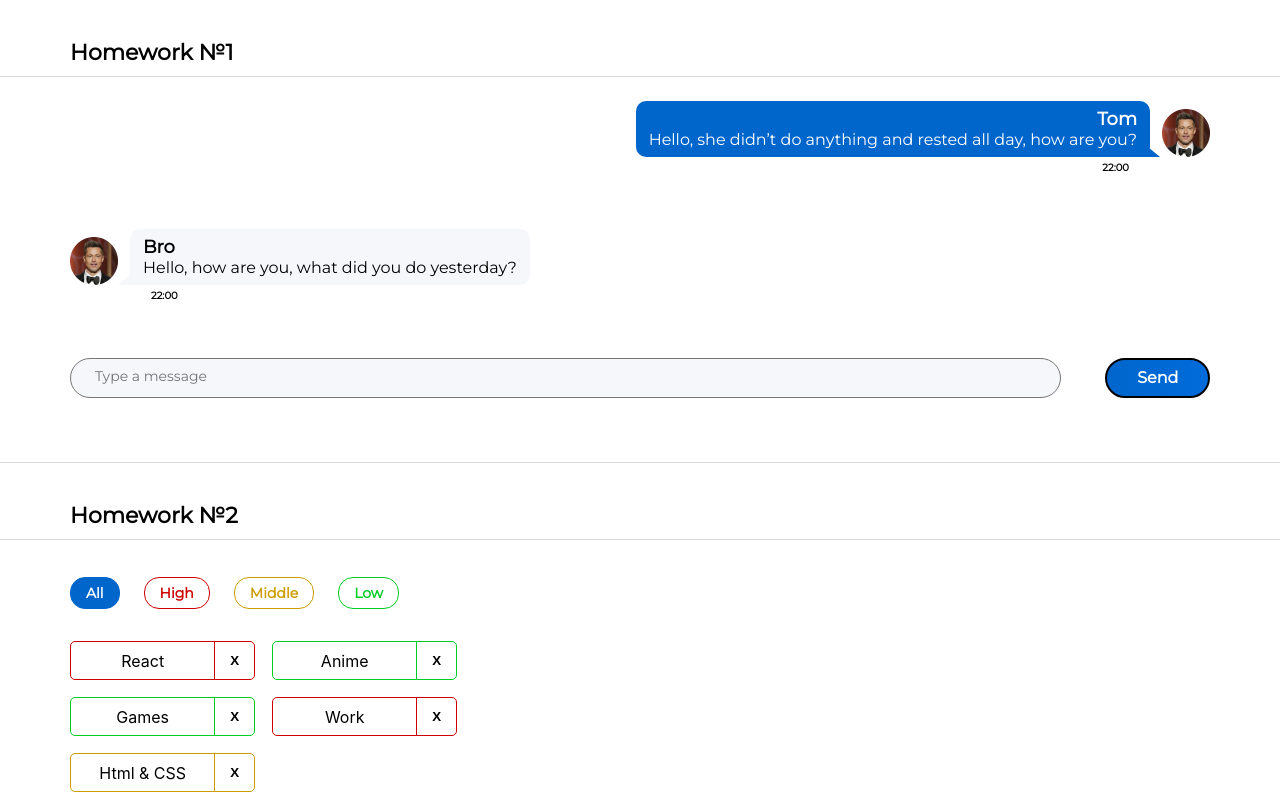
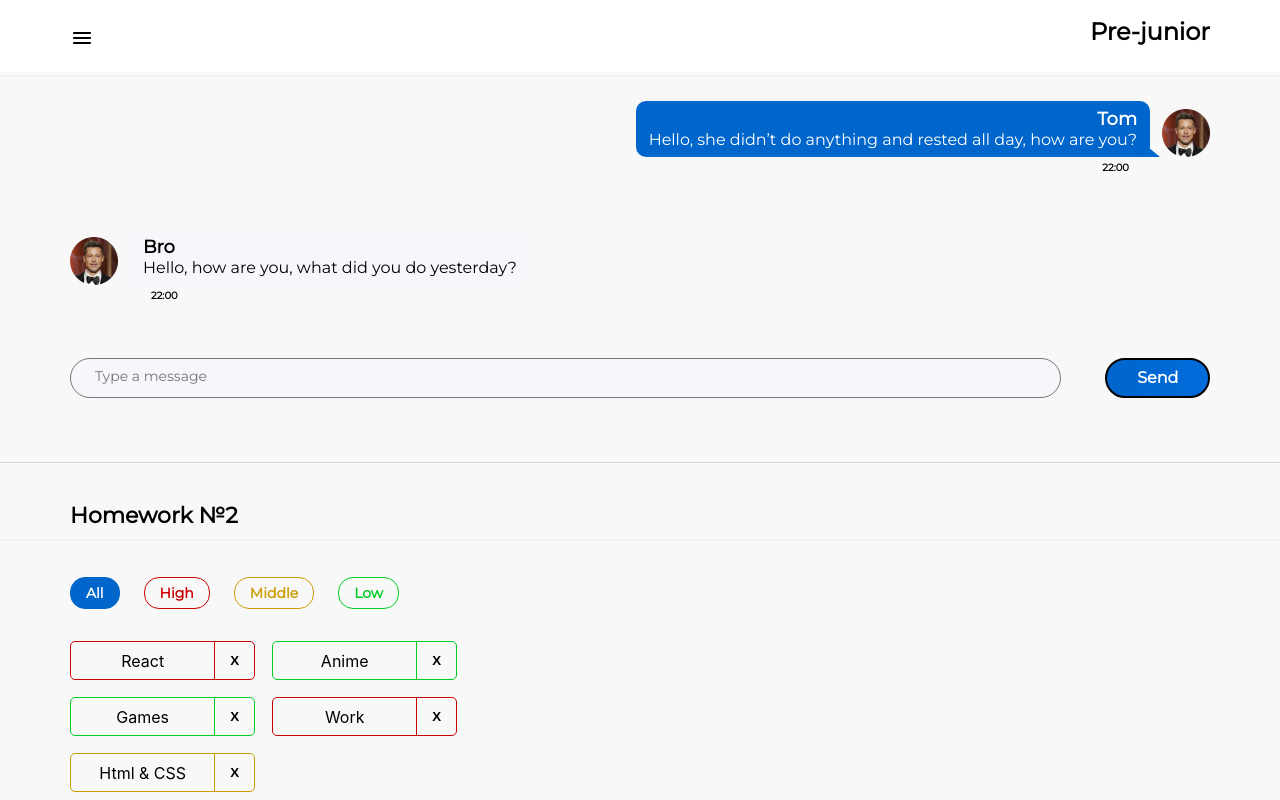
Before and after one commit to AntonKrasouski88/home_works, a React (Create React App) app: page /#/pre-junior in a window 1280 px wide. Before the commit this address led to /. Shown: the top 800 px of the page. Built offline with nearby package versions, Linux system fonts and the light colour scheme.

Commit message:
homework 5 did

```diff
--- a/src/s1-main/App.module.css
+++ b/src/s1-main/App.module.css
@@ -1,12 +1,13 @@
 .App {
     --header_height: 60px;
+    background-color: #f8f8f8;
 }
 
 .hw {
     margin-top: 10px;
     padding: 0 70px 32px 70px;
     border-bottom: 1px solid #D9D9D9;
-    border-top: 1px solid #D9D9D9;
+    border-top: 1px solid #eeeeee;
 }
 
 .hwTitle {
--- a/src/s1-main/App.tsx
+++ b/src/s1-main/App.tsx
@@ -4,17 +4,18 @@ import HW1 from '../s2-homeworks/hw01/HW1';
 import HW2 from "../s2-homeworks/hw02/HW2";
 import HW3 from "../s2-homeworks/hw03/HW3";
 import HW4 from "../s2-homeworks/hw04/HW4";
+import HW5 from "../s2-homeworks/hw05/HW5";
 
 function App() {
     return (
         <div className={s.App}>
-            <HW1/>
+            {/*<HW1/>
             <HW2/>
             <HW3/>
-            <HW4/>
+            <HW4/>*/}
 
             {/*при выполнении дз 5 и более - закомментировать здесь дз 1-4, так как они есть внутри дз 5*/}
-            {/*<HW5/>*/}
+            {<HW5/>}
         </div>
     )
 }
--- a/src/s2-homeworks/hw05/Pages.tsx
+++ b/src/s2-homeworks/hw05/Pages.tsx
@@ -18,15 +18,15 @@ function Pages() {
             <Routes>
                 {/*роутинг будут писать студенты*/}
                 {/*в начале мы попадаем на страницу '/' и переходим сразу на страницу /pre-junior*/}
-                {/*<Route ...*/}
+                <Route path={'/'} element ={<Navigate to={PATH.PRE_JUNIOR}/>}/>
 
                 {/*роуты для /pre-junior, /junior, /junior-plus*/}
-                {/*<Route ...*/}
-                {/*<Route ...*/}
-                {/*<Route ...*/}
+                <Route path={PATH.PRE_JUNIOR} element ={<PreJunior />} />
+                <Route path={PATH.JUNIOR} element = {<Junior />} />
+                <Route path={PATH.JUNIOR_PLUS} element = {<JuniorPlus />} />
 
                 {/*роут для несуществующей страницы должен отрисовать <Error404 />*/}
-                {/*<Route ...*/}
+                <Route path={"/*"} element = {<Error404/>}/>
             </Routes>
         </div>
     )
--- a/src/s2-homeworks/hw05/header/Header.module.css
+++ b/src/s2-homeworks/hw05/header/Header.module.css
@@ -1,8 +1,29 @@
 .burgerMenuIcon {
+    margin-top: 26px;
+    margin-bottom: 22px;
+    width: 24px;
+    height: 24px;
 }
 
 .header {
+    position: fixed;
+    top: 0px;
+    left: 0px;
+    width: 100%;
+    display: flex;
+    justify-content: space-between;
+    padding: 0 70px;
+    background: #FFFFFF;
+    z-index: 1;
 }
 
 .header h1 {
+    margin-top: 17px;
+    margin-bottom:14px;
+    font-family: 'Montserrat';
+    font-style: normal;
+    font-weight: 600;
+    font-size: 24px;
+    line-height: 29px;
+    color: #000000;
 }
--- a/src/s2-homeworks/hw05/sidebar/Sidebar.module.css
+++ b/src/s2-homeworks/hw05/sidebar/Sidebar.module.css
@@ -1,24 +1,64 @@
 .sidebar {
+	display: flex;
+	flex-direction: column;
+	position: fixed;
+	top: 0;
+	left: 0;
+	z-index: 2;
+	transform: translateX(-100%);
+	background-color: #FFFFFF;
 }
 
 .sidebar.open {
+	transform: translateX(0);
+	width: 317px;
+	height: 100%;
 }
 
 .background {
+	height: 100vh;
+	width: 100%;
+	background-color: #565151;
+	position: absolute;
+	opacity: 0.3;
+	z-index: 2;
+	top: 0;
 }
 
 .nav {
+	display: flex;
+	flex-direction: column;
+	margin-left: 70px;
 }
 
 .nav a {
+	font-family: 'Montserrat';
+	text-decoration: none;
+	font-style: normal;
+	font-weight: 600;
+	font-size: 22px;
+	line-height: 27px;
+	color: #000000;
+	margin-bottom: 45px;
 }
 
 .nav a:hover {
+	color: #58ACFF;
 }
 
 .nav a.active {
+	text-decoration-line: underline;
+	color: #0059B2;
+	margin-bottom: 45px;
 }
 .close {
+	width: 24px;
+	height: 24px;
+	background-color: #FFFFFF;
+	border: none;
+	margin-left: 269px;
+	margin-bottom: 23px;
+	margin-top: 23px;
 }
 
 .close img {
--- a/src/s2-homeworks/hw05/sidebar/Sidebar.tsx
+++ b/src/s2-homeworks/hw05/sidebar/Sidebar.tsx
@@ -31,7 +31,7 @@ export const Sidebar: FC<PropsType> = ({open, handleClose}) => {
                         id={'hw5-pre-junior-link'}
                         to={PATH.PRE_JUNIOR}
                         onClick={handleClose}
-                        // className={...} // делает студент
+                        className={({isActive})=> isActive ? s.active : ''}
                     >
                         Pre-junior
                     </NavLink>
@@ -39,7 +39,7 @@ export const Sidebar: FC<PropsType> = ({open, handleClose}) => {
                         id={'hw5-junior-link'}
                         to={PATH.JUNIOR}
                         onClick={handleClose}
-                        // className={...} // делает студент
+                        className={({isActive})=> isActive ? s.active : ''}
                     >
                         Junior
                     </NavLink>
@@ -47,7 +47,7 @@ export const Sidebar: FC<PropsType> = ({open, handleClose}) => {
                         id={'hw5-junior-plus-link'}
                         to={PATH.JUNIOR_PLUS}
                         onClick={handleClose}
-                        // className={...} // делает студент
+                        className={({isActive})=> isActive ? s.active : ''}
                     >
                         Junior Plus
                     </NavLink>
```
